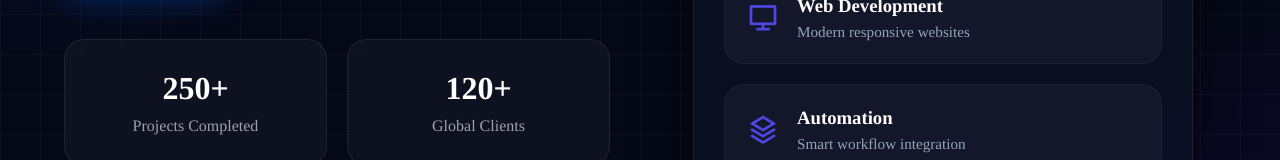
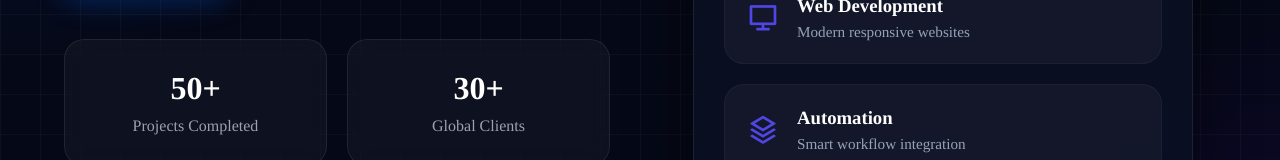
Before and after one commit to ShaniBhai786/UniSoft_Agency, a Next.js app: page / in a window 1280 px wide. Shown: the part 473-633 px from the top of the page. Built offline with nearby package versions, Linux system fonts and the light colour scheme; a web font is replaced by a local one.

Commit message:
feat: update statistics in Main component to reflect new project and client counts

```diff
--- a/src/app/components/Main.jsx
+++ b/src/app/components/Main.jsx
@@ -77,12 +77,12 @@ const Main = () => {
           <div className="statsGrid">
 
             <div className="statCard">
-              <h2>250+</h2>
+              <h2>50+</h2>
               <p>Projects Completed</p>
             </div>
 
             <div className="statCard">
-              <h2>120+</h2>
+              <h2>30+</h2>
               <p>Global Clients</p>
             </div>
 
```
